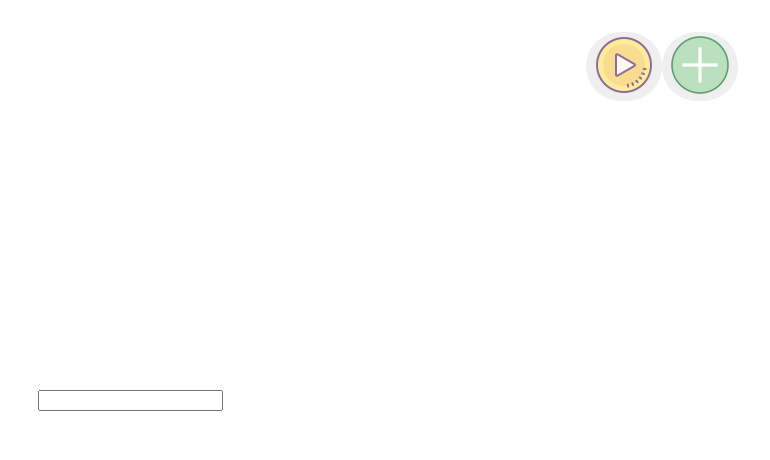
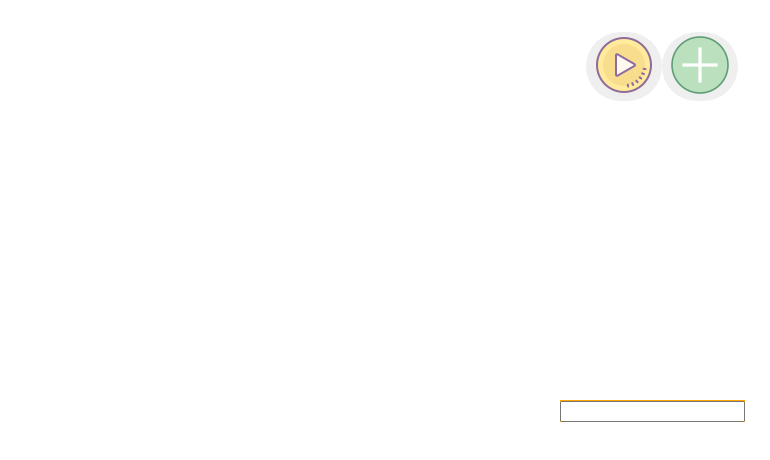
Before and after one commit to BossNumber1/poetry, a Next.js app in the folder app/: page / in a window 1280 px wide. Both pictures are taken after a click on the button 1210 px from the left and 66 px from the top of the page. Shown: the top 460 px of the page, without its empty margins (510-1280 px from the left). Built offline with nearby package versions, Linux system fonts and the light colour scheme.

Commit message:
добавил класс форме и подвинул к нужному краю

```diff
--- a/app/components/Player.jsx
+++ b/app/components/Player.jsx
@@ -52,7 +52,7 @@ export default function Player({ onMusic, imgMusic, switchOnSwitchOff }) {
             </div>
 
             {showForm && (
-                <div>
+                <div className="postAddForm">
                     <form>
                         <input type="text" />
                     </form>
--- a/app/styles/globals.css
+++ b/app/styles/globals.css
@@ -120,3 +120,9 @@ a {
     /* padding-left: 35px; */
     text-align: center;
 }
+
+.postAddForm {
+    background-color: orange;
+    position: absolute;
+    right: 25px;
+}
```
